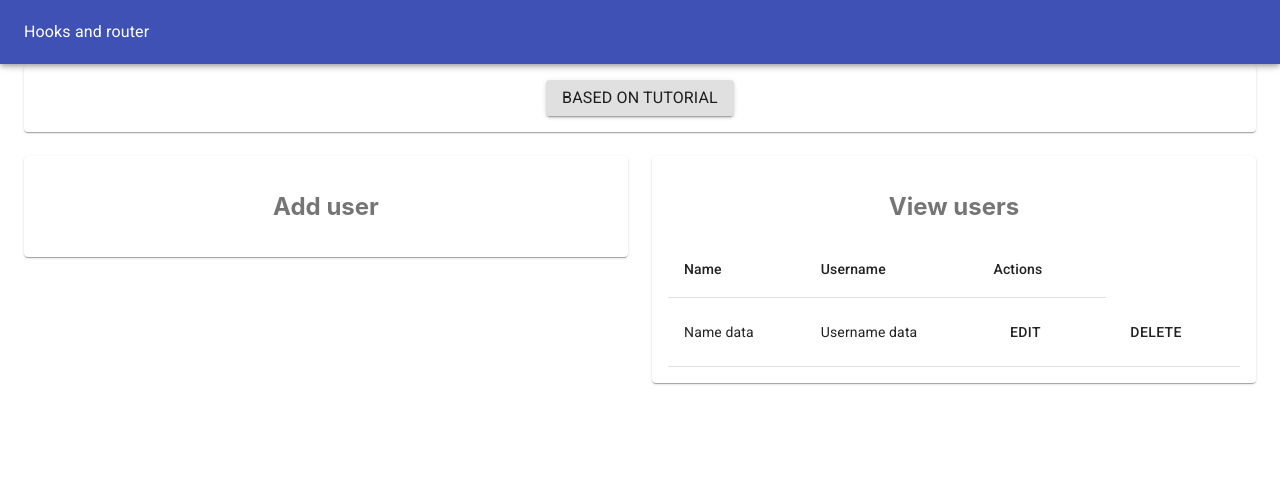
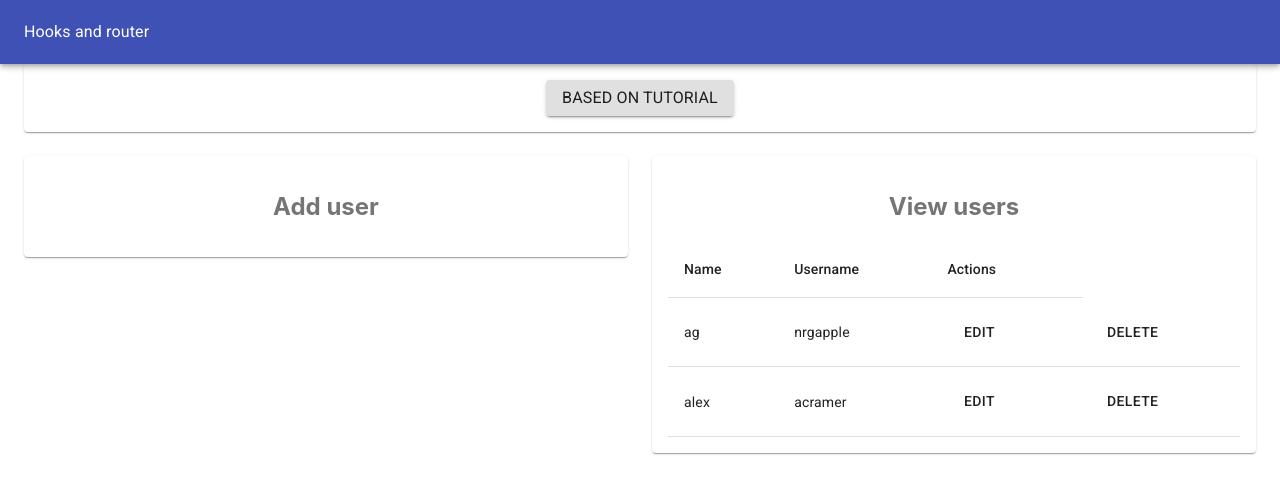
Before and after one commit to nrgapple/hooks-router-test, a React (Create React App) app: page /hooks in a window 1280 px wide. Shown: the top 494 px of the page. Built offline with nearby package versions, Linux system fonts and the light colour scheme.

Commit message:
add users hook

```diff
--- a/src/components/UserTable.js
+++ b/src/components/UserTable.js
@@ -7,7 +7,7 @@ import {
     TableRow,
     Button
 } from "@material-ui/core";
-export default () => (
+export default ({users}) => (
     <Table>
         <TableHead>
             <TableRow>
@@ -17,9 +17,11 @@ export default () => (
             </TableRow>
         </TableHead>
         <TableBody>
-            <TableRow>
-                <TableCell>Name data</TableCell>
-                <TableCell>Username data</TableCell>
+            {users.length > 0 ? (
+                users.map(user => (
+                    <TableRow key={user.id}>
+                        <TableCell>{user.name}</TableCell>
+                        <TableCell>{user.username}</TableCell>
                         <TableCell>
                             <Button>Edit</Button>
                         </TableCell>
@@ -27,6 +29,12 @@ export default () => (
                             <Button>Delete</Button>
                         </TableCell>
                     </TableRow>
+                ))
+            ) : (
+                <TableRow>
+                    <TableCell colSpan={3}>No users</TableCell>
+                </TableRow>
+            )}
         </TableBody>
     </Table>
 );
--- a/src/pages/Hooks.js
+++ b/src/pages/Hooks.js
@@ -1,4 +1,4 @@
-import React from "react";
+import React, {useState} from "react";
 import { Grid, Paper, Typography, Button } from "@material-ui/core";
 import { makeStyles } from "@material-ui/core/styles";
 import UserTable from '../components/UserTable'
@@ -16,6 +16,12 @@ const useStyles = makeStyles(theme => ({
 
 export default () => {
     const classes = useStyles();
+    const userData = [
+        { id: 1, name: 'ag', username: 'nrgapple'},
+        { id: 2, name: 'alex', username: 'acramer'}
+    ]
+
+    const [users, setUsers] = useState(userData);
 
     return (
         <Grid className={classes.root} container spacing={3}>
@@ -36,7 +42,7 @@ export default () => {
             <Grid item xs={6}>
                 <Paper className={classes.paper}>
                     <h2>View users</h2>
-                    <UserTable />
+                    <UserTable users={users}/>
                 </Paper>
             </Grid>
         </Grid>
```
Lines whose indentation alone changed are shown as unchanged.
